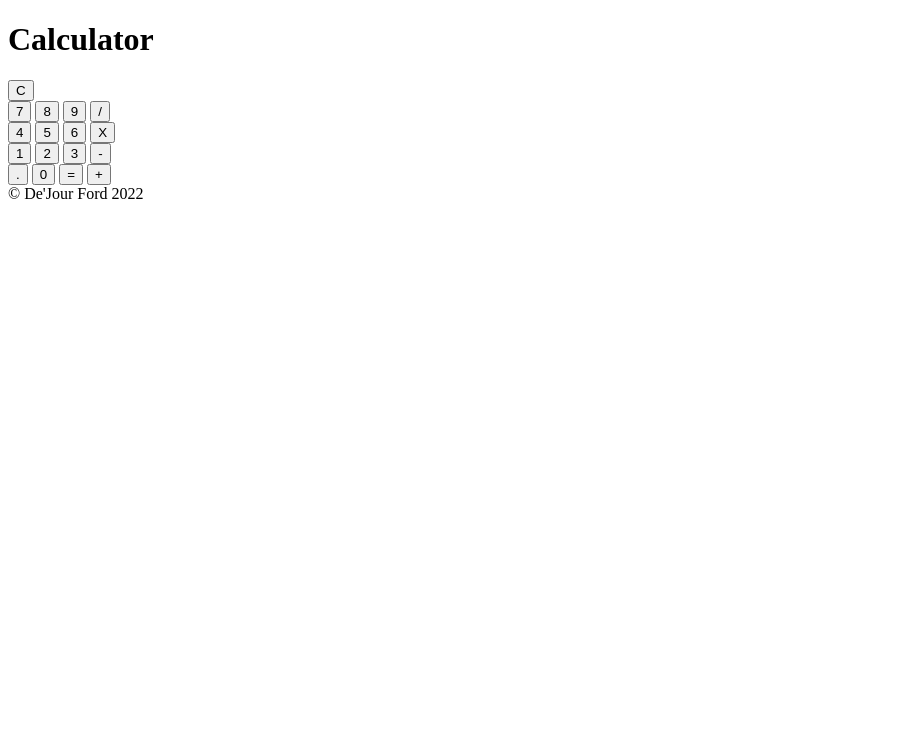
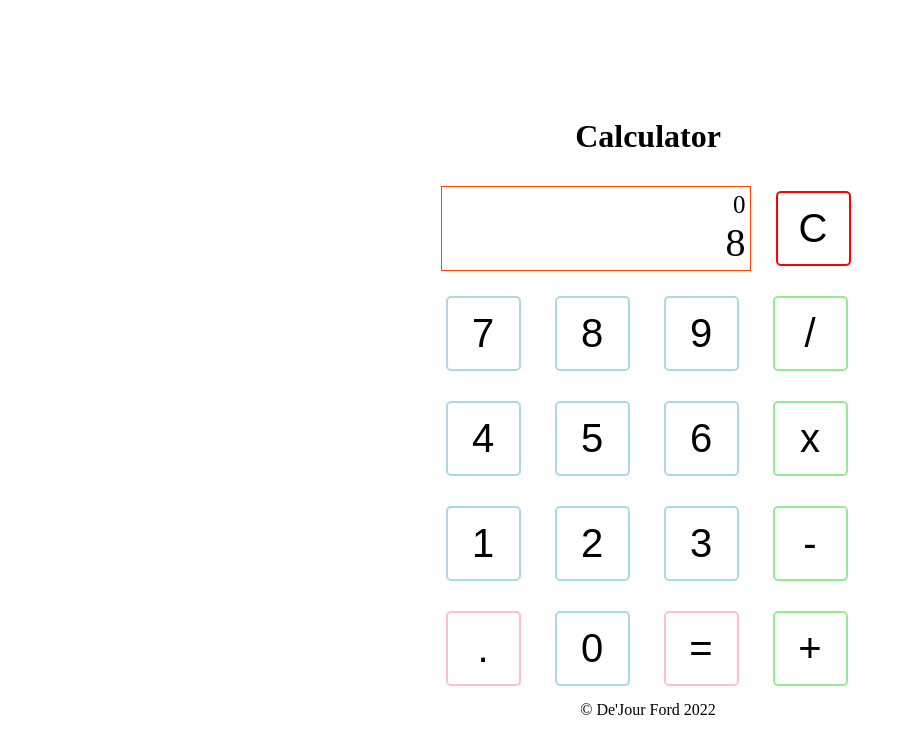
Before and after one commit to dejourford/newCalculator, a plain HTML site: page index.html in a window 1280 px wide. Shown: the whole page, without its empty margins (0-906 px from the left). Drawn offline with Linux system fonts and the light colour scheme.

Commit message:
add border and colors to buttons

```diff
--- a/index.html
+++ b/index.html
@@ -11,36 +11,39 @@
     <h1>Calculator</h1>
     <main>
         <div class="firstRow">
-            <div class="screen"></div>
-            <button class="clearBtn">C</button>
+            <div class="screen">
+                <div id="topMessage" class="previous">0</div>
+                <div id="bottomMessage" class="current">8</div>
+            </div>
+            <button class="clear Btn">C</button>
         </div>
 
         <div class="secondRow">
-            <button class="numberBtn">7</button>
-            <button class="numberBtn">8</button>
-            <button class="numberBtn">9</button>
-            <button class="operatorBtn">/</button>
+            <button class="number Btn">7</button>
+            <button class="number Btn">8</button>
+            <button class="number Btn">9</button>
+            <button class="operator Btn">/</button>
         </div>
 
         <div class="thirdRow">
-            <button class="numberBtn">4</button>
-            <button class="numberBtn">5</button>
-            <button class="numberBtn">6</button>
-            <button class="operatorBtn">X</button>
+            <button class="number Btn">4</button>
+            <button class="number Btn">5</button>
+            <button class="number Btn">6</button>
+            <button class="operator Btn">x</button>
         </div>
 
         <div class="fourthRow">
-            <button class="numberBtn">1</button>
-            <button class="numberBtn">2</button>
-            <button class="numberBtn">3</button>
-            <button class="operatorBtn">-</button>
+            <button class="number Btn">1</button>
+            <button class="number Btn">2</button>
+            <button class="number Btn">3</button>
+            <button class="operator Btn">-</button>
         </div>
 
         <div class="fifthRow">
-            <button class="decimalBtn">.</button>
-            <button class="numberBtn">0</button>
-            <button class="equalsBtn">=</button>
-            <button class="operatorBtn">+</button>
+            <button class="decimal Btn">.</button>
+            <button class="number Btn">0</button>
+            <button class="equals Btn">=</button>
+            <button class="operator Btn">+</button>
         </div>
 
 
--- a/style.css
+++ b/style.css
@@ -0,0 +1,86 @@
+body {
+    display: flex;
+    flex-direction: column;
+    align-items: center;
+    justify-content: center;
+    height: 100vh;
+    width: 100vw;
+}
+
+.Btn {
+    height: 75px;
+    width: 75px;
+    border: none;
+    background: none;
+    font-size: 40px;
+    margin: 15px;
+}
+
+.number {
+    border: 2px solid lightblue;
+    border-radius: 5px;
+}
+
+.number:hover {
+    background: skyblue;
+}
+
+.operator {
+    border: 2px solid lightgreen;
+    border-radius: 5px;
+}
+
+.operator:hover {
+    background-color: greenyellow;
+}
+
+.equals {
+    border: 2px solid pink;
+    border-radius: 5px;
+}
+
+.equals:hover {
+    background: lightpink;
+}
+
+.decimal {
+    border: 2px solid pink;
+    border-radius: 5px;
+}
+
+.decimal:hover {
+    background: lightpink;
+}
+
+.clear {
+    border: 2px solid red;
+    border-radius: 5px;
+}
+
+.clear:hover {
+    background: lightcoral;
+}
+
+.screen {
+    border: 1px solid orangered;
+    width: 300px;
+    height: 75px;
+    margin: 10px;
+    display: flex;
+    flex-direction: column;
+    align-items: flex-end;
+    padding: 4px;
+}
+
+.firstRow {
+    display: flex;
+    align-items: center;
+}
+
+.previous {
+    font-size: 25px;
+}
+
+.current {
+    font-size: 40px;
+}
```
